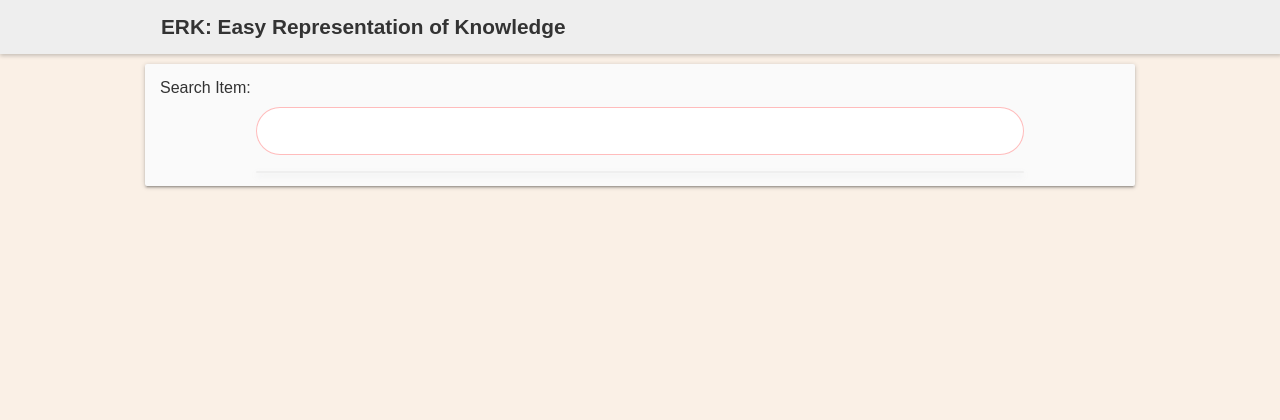
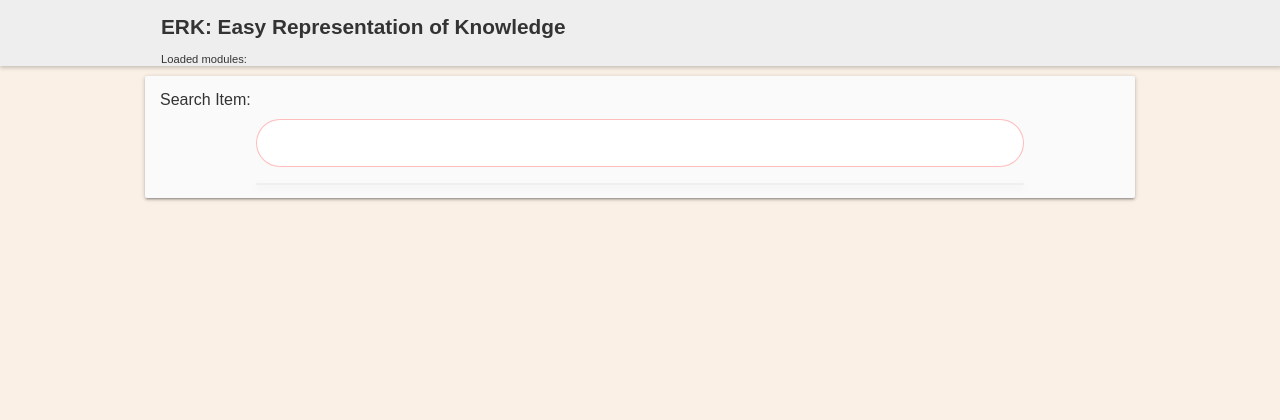
Before and after one commit to ackrep-org/pyirk-django, a Django app: template src/pyerkdjango/templates/mainapp/page-landing.html in a window 1280 px wide. Shown: the top 420 px of the page. Run offline with Django 3.2, Linux system fonts and the light colour scheme; the template is opened without the code that fills it, so the values that code supplies are empty; parts of the project's set-up code (start-up, migrations or seed data) failed here and were passed over.

Commit message:
display loaded modules in header (wip)

```diff
--- a/src/pyerkdjango/static/mainapp/base.css
+++ b/src/pyerkdjango/static/mainapp/base.css
@@ -308,6 +308,9 @@ ul.entity-relations {
 .headerbar-content h1 {
     font-size: 130%;
 }
+.headerbar-loaded-modules {
+    font-size: 70%;
+}
 
 .non-footer {
   min-height: 100vh;
--- a/src/pyerkdjango/templates/mainapp/base.html
+++ b/src/pyerkdjango/templates/mainapp/base.html
@@ -44,6 +44,8 @@ MathJax.Hub.Config({
     <a href="{% url 'landingpage' %}"><h1>ERK: Easy Representation of Knowledge</h1></a>
 {% endblock %}
     </div>
+{% block page-header-supplement %}
+{% endblock %}
     </div>
 <div class="main">
 
--- a/src/pyerkdjango/templates/mainapp/page-landing.html
+++ b/src/pyerkdjango/templates/mainapp/page-landing.html
@@ -4,6 +4,13 @@
 
 {% block title %}erk: easy representation of knowledge{% endblock %}
 
+{% block page-header-supplement %}
+<div class="headerbar-content">
+<div class="headerbar-loaded-modules">
+Loaded modules:
+</div>
+</div>
+{% endblock %}
 
 
 {% block content %}
```
